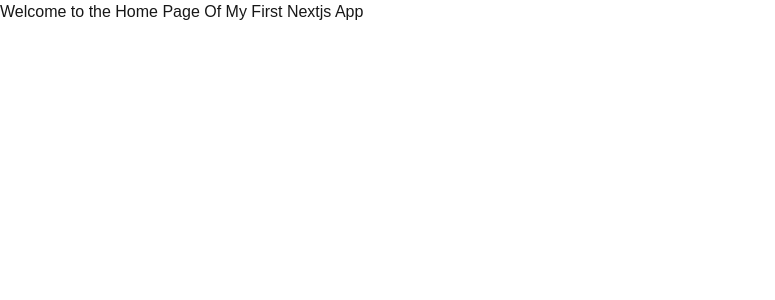
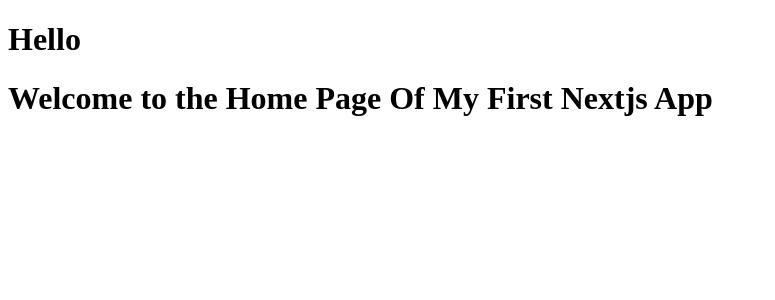
Before and after one commit to ZahidHussain775/Nextjs_Firstapp, a Next.js app: page / in a window 1280 px wide. Shown: the top 300 px of the page, without its empty margins (0-775 px from the left). Built offline with nearby package versions, Linux system fonts and the light colour scheme.

Commit message:
added basic routing and pages

```diff
--- /dev/null
+++ b/app/about/page.jsx
@@ -0,0 +1,5 @@
+export const About = async () => {
+    return <h1>Welcome to the About Page</h1>;
+}
+
+export default About;
--- a/app/layout.js
+++ b/app/layout.js
@@ -1,15 +1,11 @@
-import "./globals.css";
-
-export const metadata = {
-  title: "Create Next App",
-  description: "Generated by create next app",
-};
-
-export default function RootLayout({ children }) {
+export default function RootLayout
+({children}) {
   return (
-    <html
-      lang="en">
-      <body className="min-h-full flex flex-col">{children}</body>
+    <html>
+      <body>
+        <h1>Hello</h1>
+        {children}
+      </body>
     </html>
   );
 }
```
